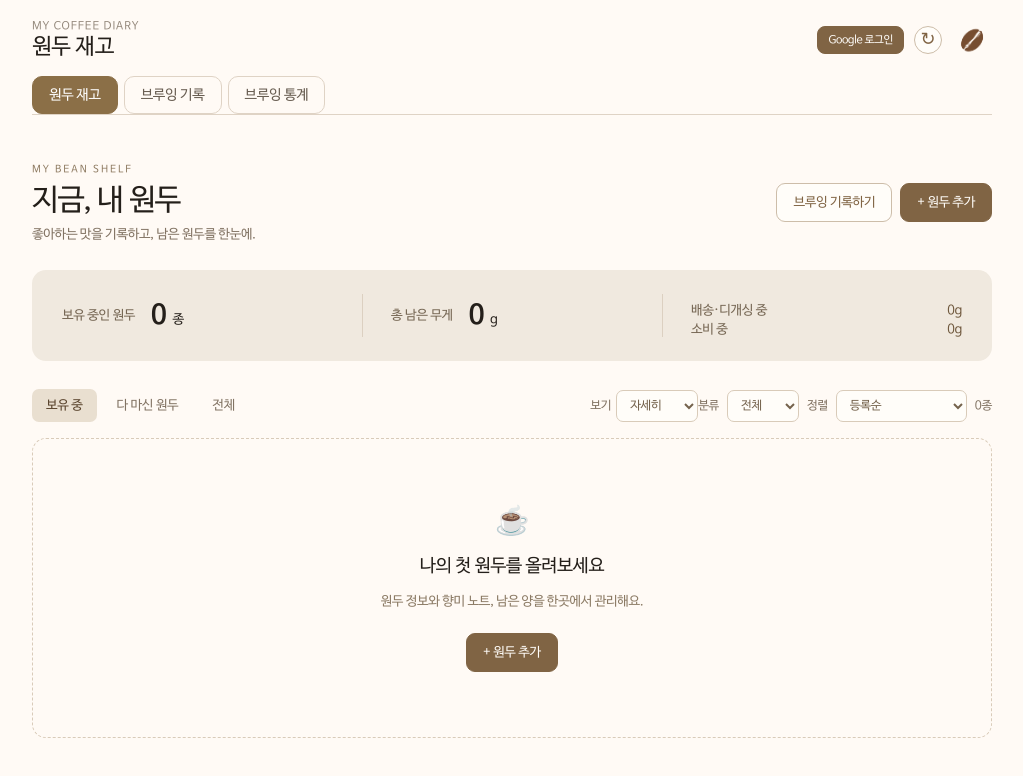
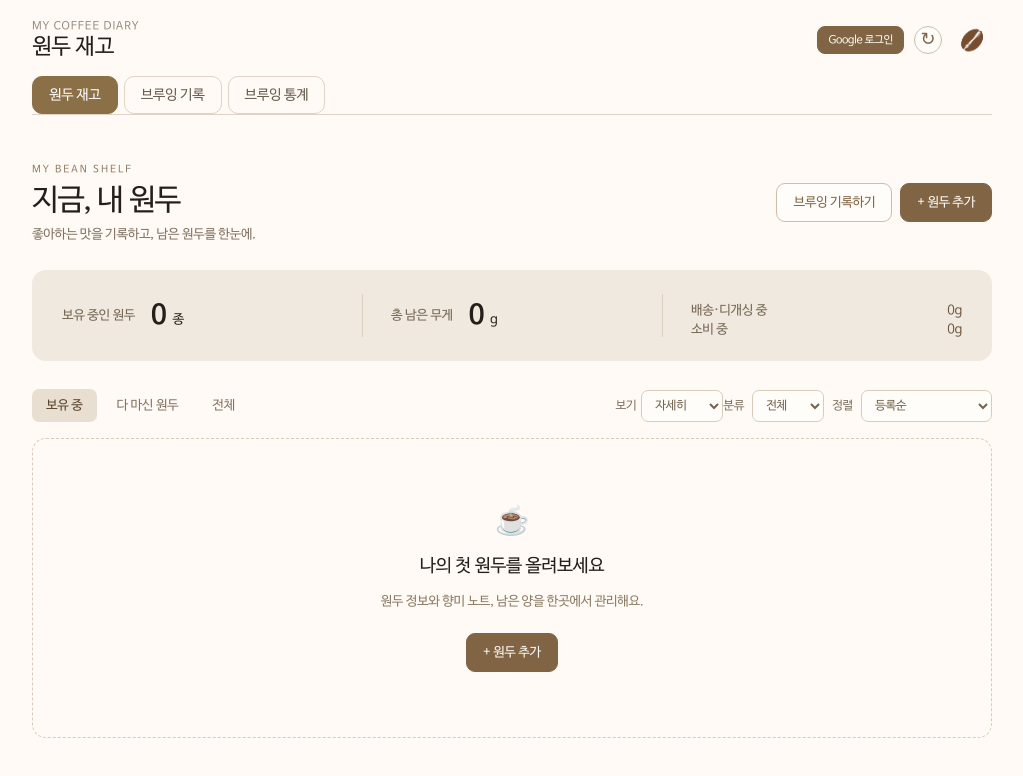
Before and after one commit to tremello/coffee-diary, a React (Vite) app: page / in a window 1280 px wide. Shown: the top 776 px of the page, without its empty margins (128-1151 px from the left). Built offline with nearby package versions, Linux system fonts and the light colour scheme.

Commit message:
Right align inventory sorting controls

```diff
--- a/coffee_app.tsx
+++ b/coffee_app.tsx
@@ -330,7 +330,7 @@ function BeansPage({ beans, setBeans, brews, setBrews, notes, setNotes, userId,
       </form>}
       <div className="inventory-toolbar"><div className="inventory-filters" aria-label="원두 재고 필터">
         {[["active", "보유 중"], ["finished", "다 마신 원두"], ["all", "전체"]].map(([value, label]) => <button key={value} aria-pressed={filter === value} onClick={() => setFilter(value)}>{label}</button>)}
-      <label className="view-mode-control" htmlFor="bean-density">보기<select id="bean-density" className="inventory-sort" value={density} onChange={event => setDensity(event.target.value as "detail" | "compact")}><option value="detail">자세히</option><option value="compact">간략하게</option></select></label></div><div className="inventory-toolbar-meta"><label htmlFor="quality-filter">분류</label><select id="quality-filter" className="inventory-sort" value={qualityFilter} onChange={event => setQualityFilter(event.target.value as "all" | BeanQuality)}><option value="all">전체</option>{BEAN_QUALITIES.map(quality => <option key={quality} value={quality}>{quality}</option>)}</select><label htmlFor="bean-sort">정렬</label><select id="bean-sort" className="inventory-sort" value={sort} onChange={event => setSort(event.target.value as BeanSort)}><option value="registered">등록순</option><option value="latest">최신순</option><option value="roastOldest">로스팅 날짜 빠른 순</option><option value="remaining">재고 적은 순</option><option value="unitPriceDesc">단가 높은 순</option><option value="unitPriceAsc">단가 낮은 순</option></select><span>{visible.length}종</span></div></div>
+      <label className="view-mode-control" htmlFor="bean-density">보기<select id="bean-density" className="inventory-sort" value={density} onChange={event => setDensity(event.target.value as "detail" | "compact")}><option value="detail">자세히</option><option value="compact">간략하게</option></select></label></div><div className="inventory-toolbar-meta"><label htmlFor="quality-filter">분류</label><select id="quality-filter" className="inventory-sort" value={qualityFilter} onChange={event => setQualityFilter(event.target.value as "all" | BeanQuality)}><option value="all">전체</option>{BEAN_QUALITIES.map(quality => <option key={quality} value={quality}>{quality}</option>)}</select><label htmlFor="bean-sort">정렬</label><select id="bean-sort" className="inventory-sort" value={sort} onChange={event => setSort(event.target.value as BeanSort)}><option value="registered">등록순</option><option value="latest">최신순</option><option value="roastOldest">로스팅 날짜 빠른 순</option><option value="remaining">재고 적은 순</option><option value="unitPriceDesc">단가 높은 순</option><option value="unitPriceAsc">단가 낮은 순</option></select></div></div>
       <div className={`bean-list density-${density}`}>
         {sortedVisible.map(bean => {
           const pct = bean.purchased > 0 ? Math.max(0, Math.min(100, bean.remaining / bean.purchased * 100)) : 0;
--- a/src/style.css
+++ b/src/style.css
@@ -127,7 +127,7 @@ button:focus-visible, input:focus-visible, textarea:focus-visible { outline: 2px
 .inventory-filters button { border: 0; background: transparent; color: #827363; padding: 9px 14px; border-radius: 7px; font-size: 13px; }
 .inventory-filters button[aria-pressed="true"] { background: #e9dfd0; color: #59432c; font-weight: 600; }
 .view-mode-control { display: flex; align-items: center; gap: 5px; margin-left: auto; white-space: nowrap; }
-.inventory-toolbar-meta { display: flex; align-items: center; gap: 8px; flex-wrap: wrap; }
+.inventory-toolbar-meta { display: flex; align-items: center; justify-content: flex-end; gap: 8px; flex-wrap: wrap; }
 .inventory-sort { border: 1px solid #d9cbb9; border-radius: 7px; background: #fffdf9; color: #75634d; padding: 7px 9px; font: inherit; }
 .brew-log-tools { display: flex; align-items: center; gap: 8px; margin: 0 0 14px; }
 .brew-search { flex: 1; }
```
